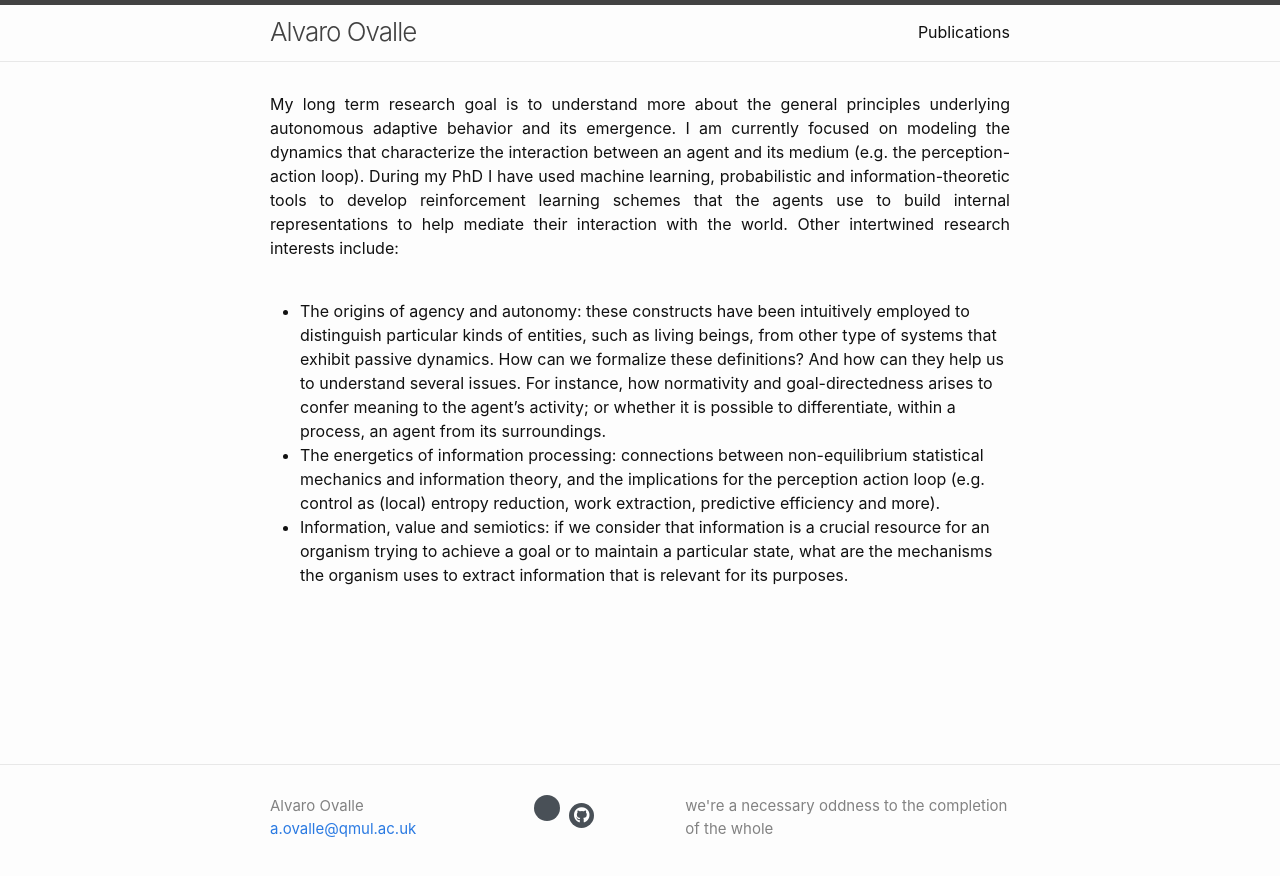
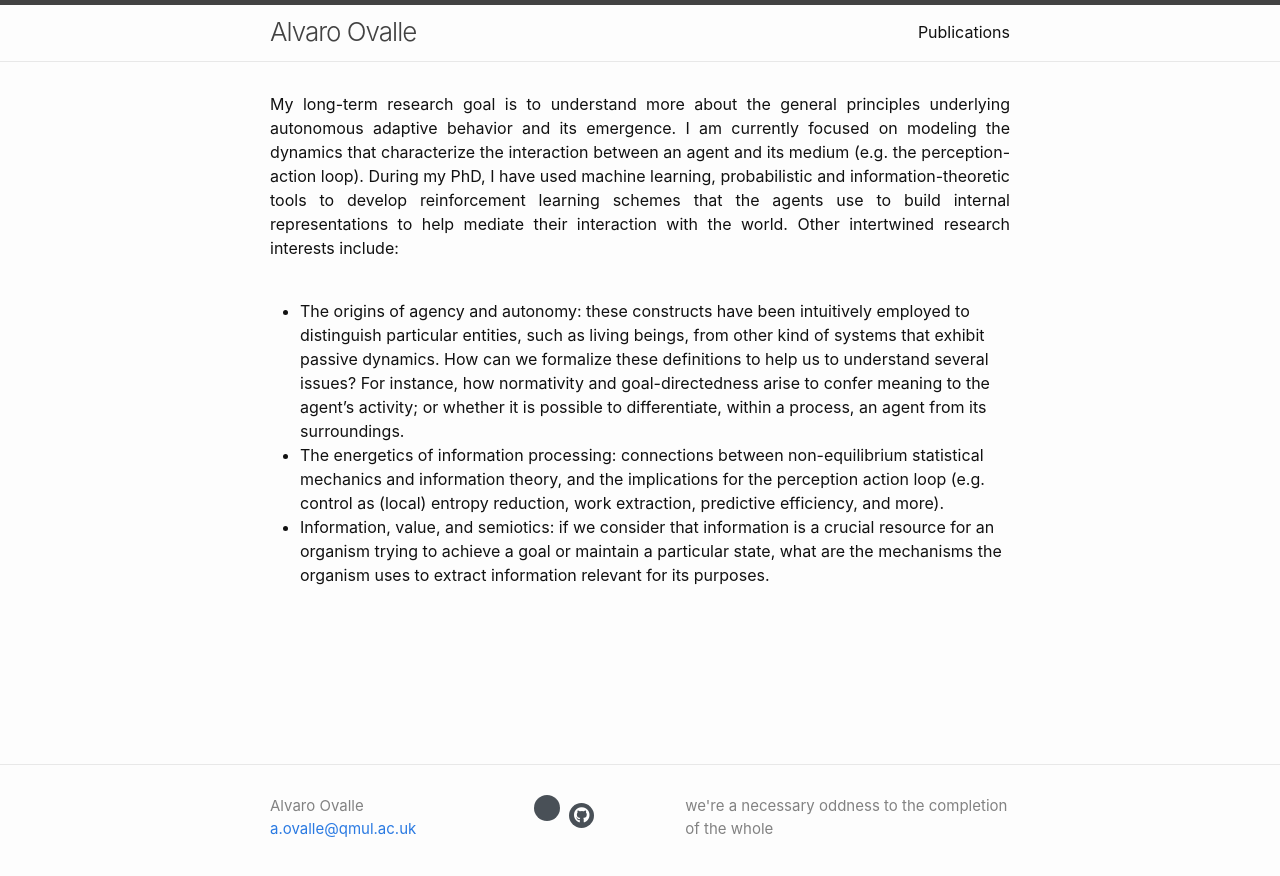
Before and after one commit to aovalle/aovalle.github.io, a Jekyll site: the page built from index.markdown, in a window 1280 px wide. Shown: the top 876 px of the page. Built offline with Jekyll 4.4.1, drawn with Linux system fonts in a browser that asks for light colours; nearby versions of some CDN libraries; a style sheet for code colours, icons or effects is not loaded.

Commit message:
Edit research goals

```diff
--- a/index.markdown
+++ b/index.markdown
@@ -7,14 +7,14 @@ layout: home
 
 <div style='text-align: justify;'>
 
-My long term research goal is to understand more about the general principles underlying autonomous adaptive behavior and its emergence. I am currently focused on modeling the dynamics that characterize the interaction between an agent and its medium (e.g. the perception-action loop). During my PhD I have used machine learning, probabilistic and information-theoretic tools to develop reinforcement learning schemes that the agents use to build internal representations to help mediate their interaction with the world. Other intertwined research interests include:
+My long-term research goal is to understand more about the general principles underlying autonomous adaptive behavior and its emergence. I am currently focused on modeling the dynamics that characterize the interaction between an agent and its medium (e.g. the perception-action loop). During my PhD, I have used machine learning, probabilistic and information-theoretic tools to develop reinforcement learning schemes that the agents use to build internal representations to help mediate their interaction with the world. Other intertwined research interests include:
 
 </div>
 <br/>
 
-- The origins of agency and autonomy: these constructs have been intuitively employed to distinguish particular kinds of entities, such as living beings, from other type of systems that exhibit passive dynamics. How can we formalize these definitions? And how can they help us to understand several issues. For instance, how normativity and goal-directedness arises to confer meaning to the agent's activity; or whether it is possible to differentiate, within a process, an agent from its surroundings.
-- The energetics of information processing: connections between non-equilibrium statistical mechanics and information theory, and the implications for the perception action loop (e.g. control as (local) entropy reduction, work extraction, predictive efficiency and more).
-- Information, value and semiotics: if we consider that information is a crucial resource for an organism trying to achieve a goal or to maintain a particular state, what are the mechanisms the organism uses to extract information that is relevant for its purposes.
+- The origins of agency and autonomy: these constructs have been intuitively employed to distinguish particular entities, such as living beings, from other kind of systems that exhibit passive dynamics. How can we formalize these definitions to help us to understand several issues? For instance, how normativity and goal-directedness arise to confer meaning to the agent's activity; or whether it is possible to differentiate, within a process, an agent from its surroundings.
+- The energetics of information processing: connections between non-equilibrium statistical mechanics and information theory, and the implications for the perception action loop (e.g. control as (local) entropy reduction, work extraction, predictive efficiency, and more).
+- Information, value, and semiotics: if we consider that information is a crucial resource for an organism trying to achieve a goal or maintain a particular state, what are the mechanisms the organism uses to extract information relevant for its purposes.
 
 <!--
 
```
